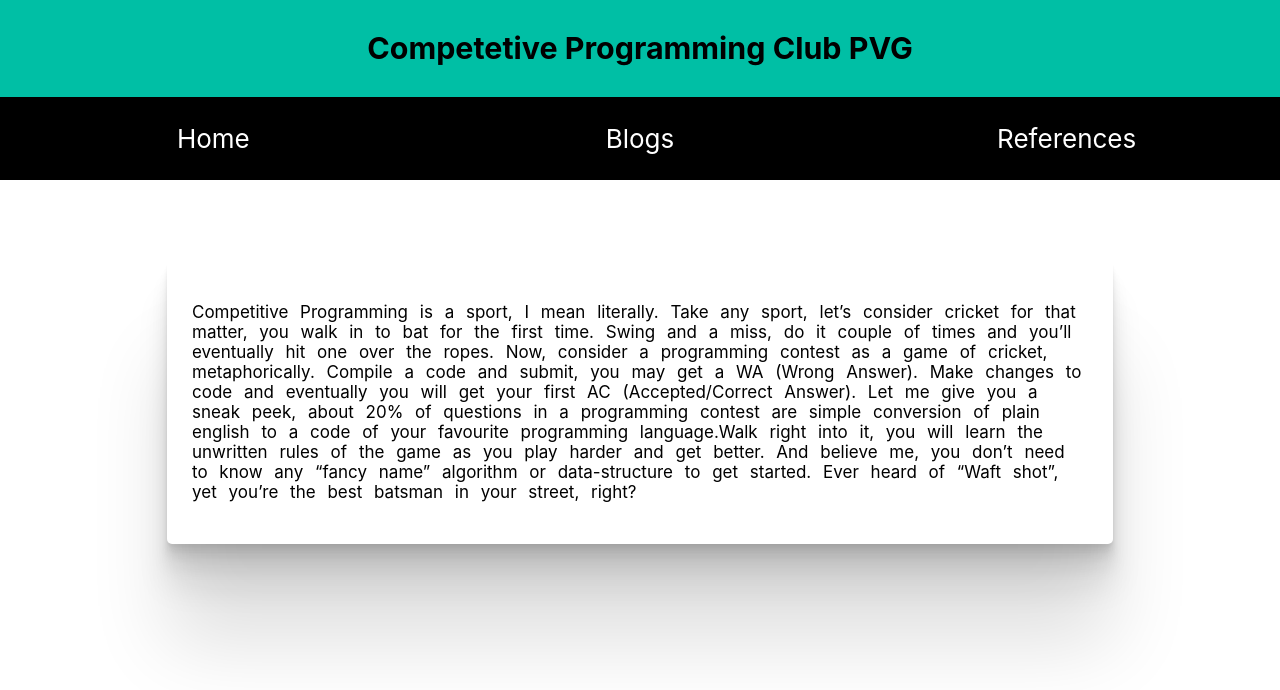
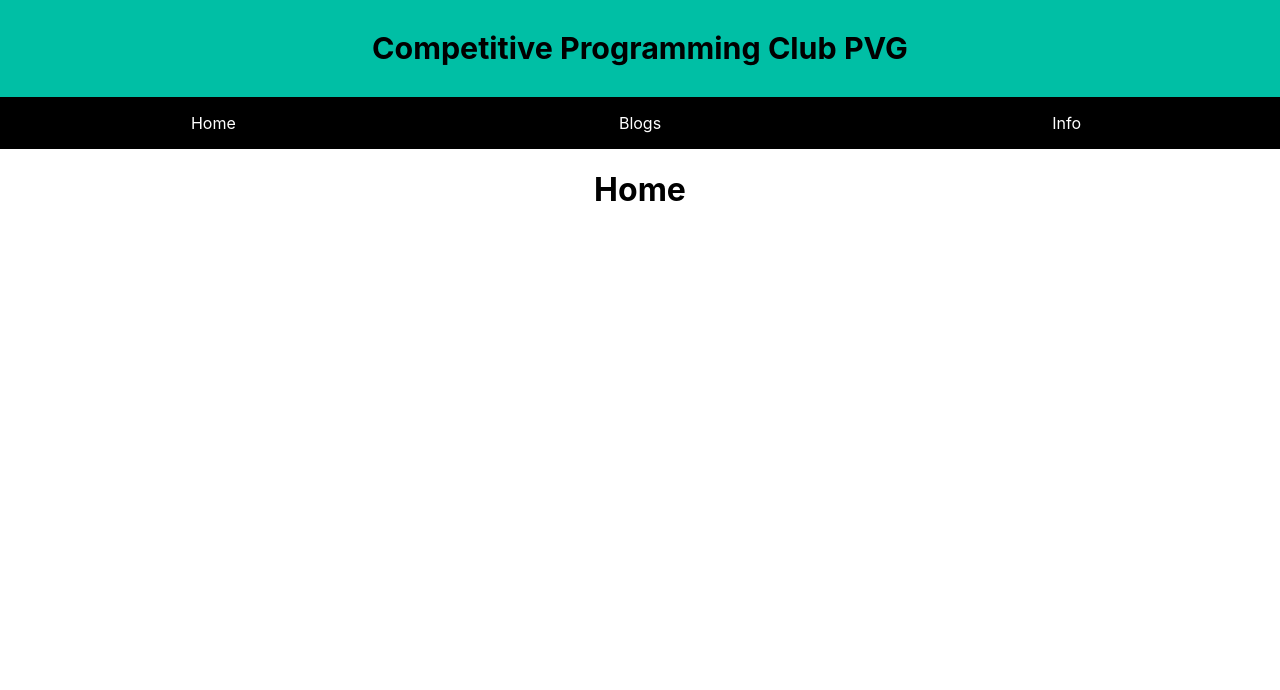
Before and after one commit to gaurav1620/CP-Club-PVG, a React (Create React App) app: page / in a window 1280 px wide. Shown: the top 690 px of the page. Built offline with nearby package versions, Linux system fonts and the light colour scheme.

Commit message:
added new menu pages

```diff
--- a/src/App.css
+++ b/src/App.css
@@ -13,14 +13,77 @@
 }
 
 .App-header {
-  background-color: #fff;
+  background-color: #00bfa5;
   display: flex;
   align-items:center;
   justify-content:center;
   font-size: calc(10px + 2vmin);
   color: #000;
 }
+.menu{
+    width : 100%;
+    flex: 1;
+    display:flex;
+    flex-direction:row;
+    margin:auto;
+    text-align:center;
+}
+.sticky{
+    position: fixed;
+    top: 0;
+    width: 100%;
+}
 
+.sticky + .blog{
+    padding-top:100px;
+}
+
+.noicehvr{
+    background-color:#000;
+    transition:0.2s;
+    color:#fff;
+    display:box;
+    flex:1;
+    margin:0;
+}
+
+.noicehvr:hover{
+    background-color:#fff;
+    color:#000;
+    border-bottom: 3px solid #00bfa5;;
+}
+
+.simple-block{
+    width:100%;
+    text-align: center;
+    margin:auto;
+}
+
+.blog {
+  box-shadow:
+  0 2.8px 2.2px rgba(0, 0, 0, 0.034),
+  0 6.7px 5.3px rgba(0, 0, 0, 0.048),
+  0 12.5px 10px rgba(0, 0, 0, 0.06),
+  0 22.3px 17.9px rgba(0, 0, 0, 0.072),
+  0 41.8px 33.4px rgba(0, 0, 0, 0.086),
+  0 100px 80px rgba(0, 0, 0, 0.12)
+;
+
+
+
+  padding:25px;
+  min-height: 200px;
+  width: 50vw;
+  margin:auto;
+  margin-top:40px;
+  margin-bottom:40px;
+  background: white;
+  border-radius: 5px;
+  word-spacing:8px;
+  font-size:17px;
+  width:80%;
+  text-align:left;
+}
 .App-link {
   color: #61dafb;
 }
--- a/src/App.js
+++ b/src/App.js
@@ -1,53 +1,42 @@
 import React from 'react';
 import './App.css';
-import './Hover.css';
-import './blog.css';
+import Blog from './Blog.js'
+import Info from './Info.js'
+import Home from './Home.js'
+class App extends React.Component {
 
-class App extends React.Component {
+    constructor(props){
+        super(props);
+        this.state = {
+            index : 1,
+        }
+    }
+
+    changeMenu(ind){
+
+        if(this.state.index !== ind)this.setState({
+            index : ind,
+        })
+    }
+
     render(){
-
-        const article1="Competitive Programming is a sport, I mean literally. Take any sport, let’s consider cricket for that matter, you walk in to bat for the first time. Swing and a miss, do it couple of times and you’ll eventually hit one over the ropes. Now, consider a programming contest as a game of cricket, metaphorically. Compile a code and submit, you may get a WA (Wrong Answer). Make changes to code and eventually you will get your first AC (Accepted/Correct Answer). Let me give you a sneak peek, about 20% of questions in a programming contest are simple conversion of plain english to a code of your favourite programming language.Walk right into it, you will learn the unwritten rules of the game as you play harder and get better. And believe me, you don’t need to know any “fancy name” algorithm or data-structure to get started. Ever heard of “Waft shot”, yet you’re the best batsman in your street, right?";
-
-        const headerStyle = {flex:'1',flexDirection:'row',alignItems:'strech',justifyContent:'space-between',
-            width:'100%',height:'auto',backgroundColor:'#00bfa5',color:'#000',top:'0',left:'0',padding:'0px',
-        }
-        const menuStyle={flex:'1',display:'flex',flexDirection:'row',justifyContent:'space-around',
-            margin:'auto',textAlign:'center'
-        }
-        const menuItem={backgroundColor:'#000',color:'#fff',display:'box',flex:'1',margin:'0'};
-
-        const article1style = {margin:'auto',padding:'25px',width:'70%',wordSpacing:'7px',marginTop:'80px',fontSize:'17px',}
-
         return (
 
 
             <div className="App">
-                <header className="App-header">
-                    <div style={headerStyle}>
+                <div className="App-header" >
+                    <h3>Competitive Programming Club PVG</h3>
+                </div>
 
-                        <div style={{flex:'1',alignSelf:'center',margin:'auto',textAlign:'center'}}>
-                            <h3>Competetive Programming Club PVG</h3>
-                        </div>
+                <div className='menu'>
+                    <div onClick={()=>this.changeMenu(1)} className='noicehvr'><p>Home</p></div>
+                    <div onClick={()=>this.changeMenu(2)} className='noicehvr'><p>Blogs</p></div>
+                    <div onClick={()=>this.changeMenu(3)} className='noicehvr'><p>Info</p></div>
+                </div>
 
-                        <div style={menuStyle}>
-                             <div className='noicehvr' >
-                                 <p>Home</p>
-                             </div>
-                             <div className='noicehvr' >
-                                 <p>Blogs</p>
-                             </div>
-                             <div className='noicehvr' >
-                                 <p>References</p>
-                             </div>
-                        </div>
+                {this.state.index == 1?<Home/>:this.state.index == 2?<Blog/>:<Info/>}
 
-                    </div>
-                </header>
-                <div className='blog' style={article1style}>
-                    <p>
-                        {article1}
-                    </p>
-                </div>
+
             </div>
         );
 
--- /dev/null
+++ b/src/Blog.js
@@ -0,0 +1,27 @@
+import React from 'react';
+import './App.css';
+
+class Blog extends React.Component {
+    render(){
+
+        const article1="Competitive Programming is a sport, I mean literally. Take any sport, let’s consider cricket for that matter, you walk in to bat for the first time. Swing and a miss, do it couple of times and you’ll eventually hit one over the ropes. Now, consider a programming contest as a game of cricket, metaphorically. Compile a code and submit, you may get a WA (Wrong Answer). Make changes to code and eventually you will get your first AC (Accepted/Correct Answer). Let me give you a sneak peek, about 20% of questions in a programming contest are simple conversion of plain english to a code of your favourite programming language.Walk right into it, you will learn the unwritten rules of the game as you play harder and get better. And believe me, you don’t need to know any “fancy name” algorithm or data-structure to get started. Ever heard of “Waft shot”, yet you’re the best batsman in your street, right?";
+        return (
+            <div className='simple-block'>
+                <div className='blog' >
+                    <h4>What is CP ? </h4>
+                    <p>{article1}</p>
+                </div>
+                <div className='blog' >
+                    <h4>What is CP ? </h4>
+                    <p>{article1}</p>
+                </div>
+                <div className='blog' >
+                    <h4>What is CP ? </h4>
+                    <p>{article1}</p>
+                </div>
+            </div>
+        );
+    }
+}
+
+export default Blog;
--- /dev/null
+++ b/src/Home.js
@@ -0,0 +1,14 @@
+import React from 'react';
+import './App.css'
+class Home extends React.Component {
+    render(){
+        return (
+            <div className='simple-block'>
+                <h1>Home</h1>
+            </div>
+        );
+
+    }
+}
+
+export default Home;
--- /dev/null
+++ b/src/Info.js
@@ -0,0 +1,14 @@
+import React from 'react';
+
+class Info extends React.Component {
+    render(){
+        return (
+            <div className='simple-block'>
+                <h1>Info</h1>
+            </div>
+        );
+
+    }
+}
+
+export default Info;
```
Also changed, not shown: 13 other files (tests, documents, lock files or other folders).
